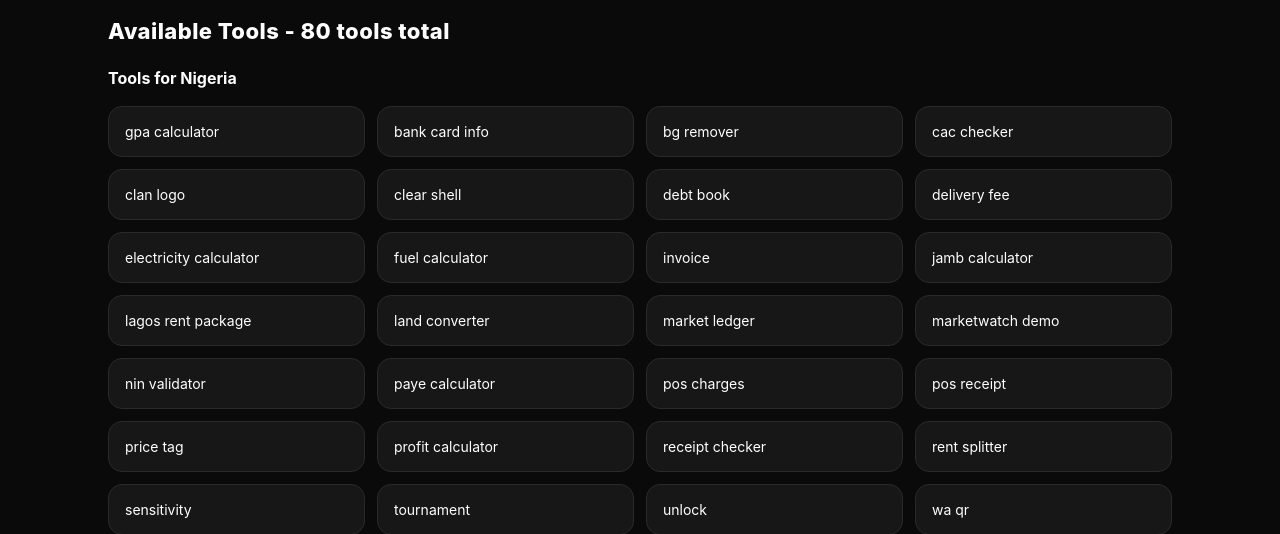
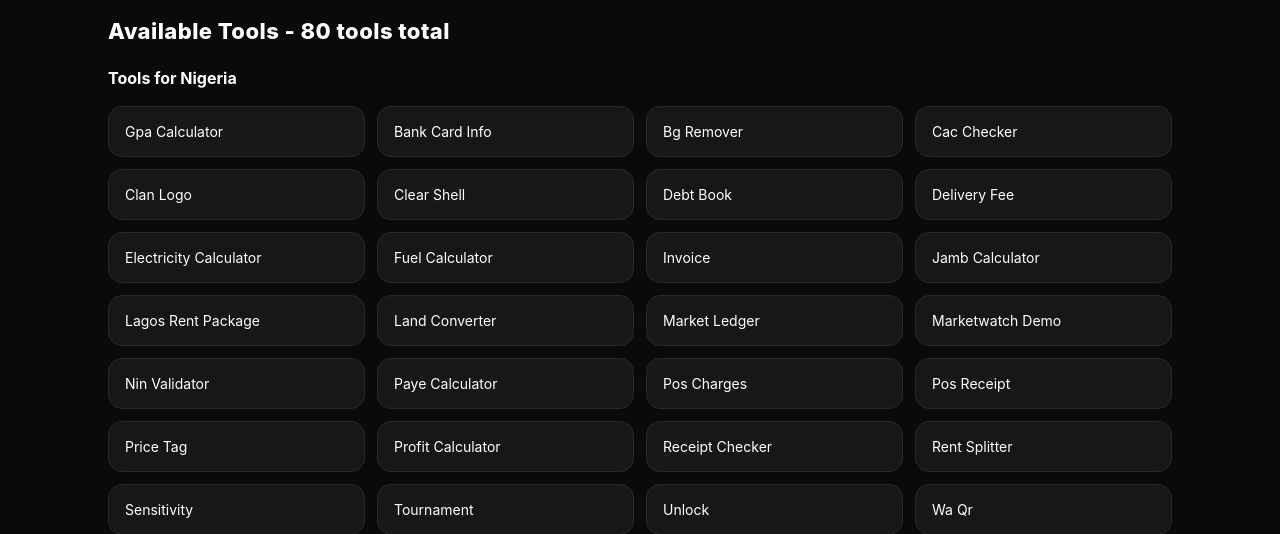
Before and after one commit to Topshugar/Clearcodesystem, a Flask app: page / in a window 1280 px wide. Shown: the part 68-602 px from the top of the page. Run offline with Flask 3, Linux system fonts and the light colour scheme; some libraries are stand-ins or nearby versions.

Commit message:
Update base.html

```diff
--- a/templates/base.html
+++ b/templates/base.html
@@ -21,7 +21,7 @@ body{background:var(--bg);color:var(--text);font-family:Inter,system-ui,-apple-s
 .logo span{color:var(--muted);font-weight:400;font-size:13px;margin-left:8px}
 .h{font-weight:800;font-size:22px;letter-spacing:0.02em;margin:18px 0 12px}
 .grid{display:grid;grid-template-columns:repeat(auto-fill,minmax(240px,1fr));gap:12px;margin-top:18px}
-.card{background:var(--card);border:1px solid var(--border2);padding:16px;border-radius:14px;font-size:14px;display:block;transition:all 0.2s ease;text-transform:lowercase}
+.card{background:var(--card);border:1px solid var(--border2);padding:16px;border-radius:14px;font-size:14px;display:block;transition:all 0.2s ease;text-transform:capitalize}
 .card:hover{border-color:#3a3a3a;transform:translateY(-1px)}
 .card span{color:var(--text)}
 a{color:var(--text);text-decoration:none}
@@ -40,4 +40,4 @@ a{color:var(--text);text-decoration:none}
 <div class="footer">© 2026 CLEARCODE SYSTEM</div>
 </div>
 </body>
-  </html>
+</html>
```
